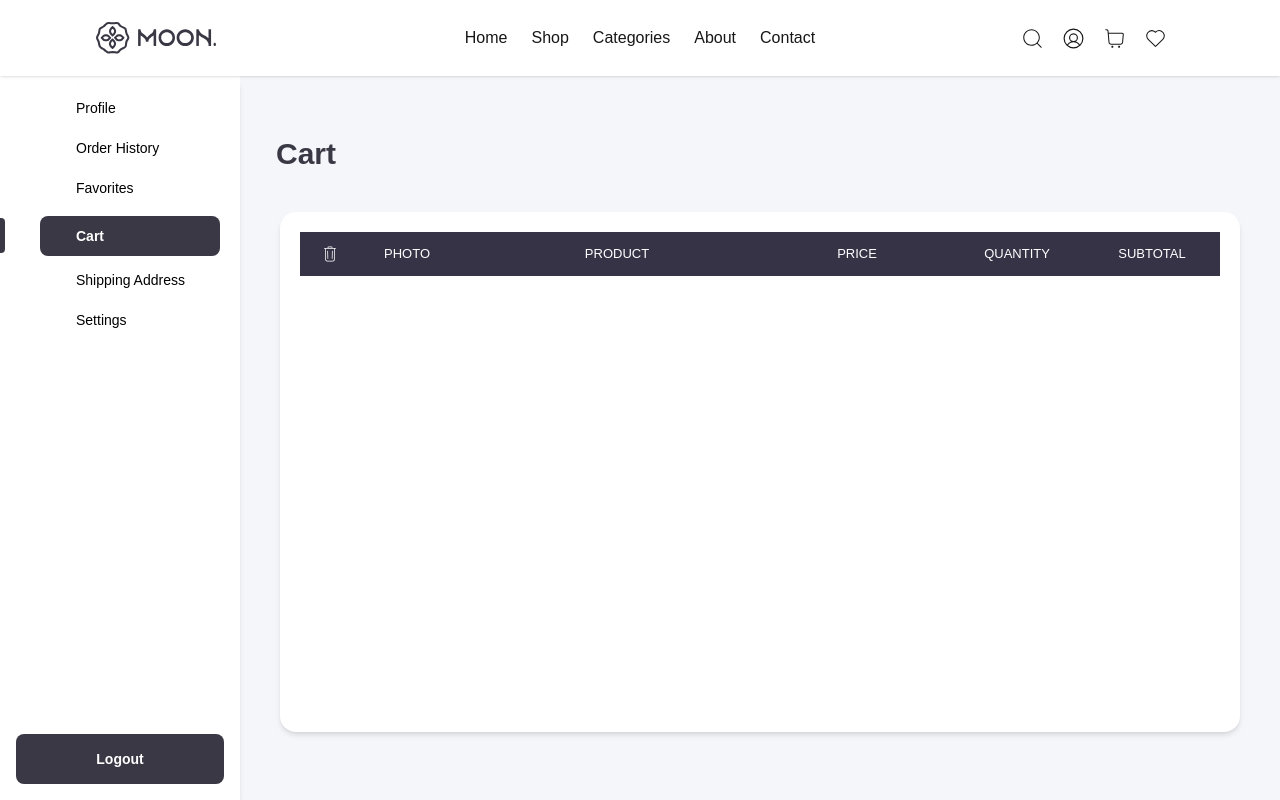
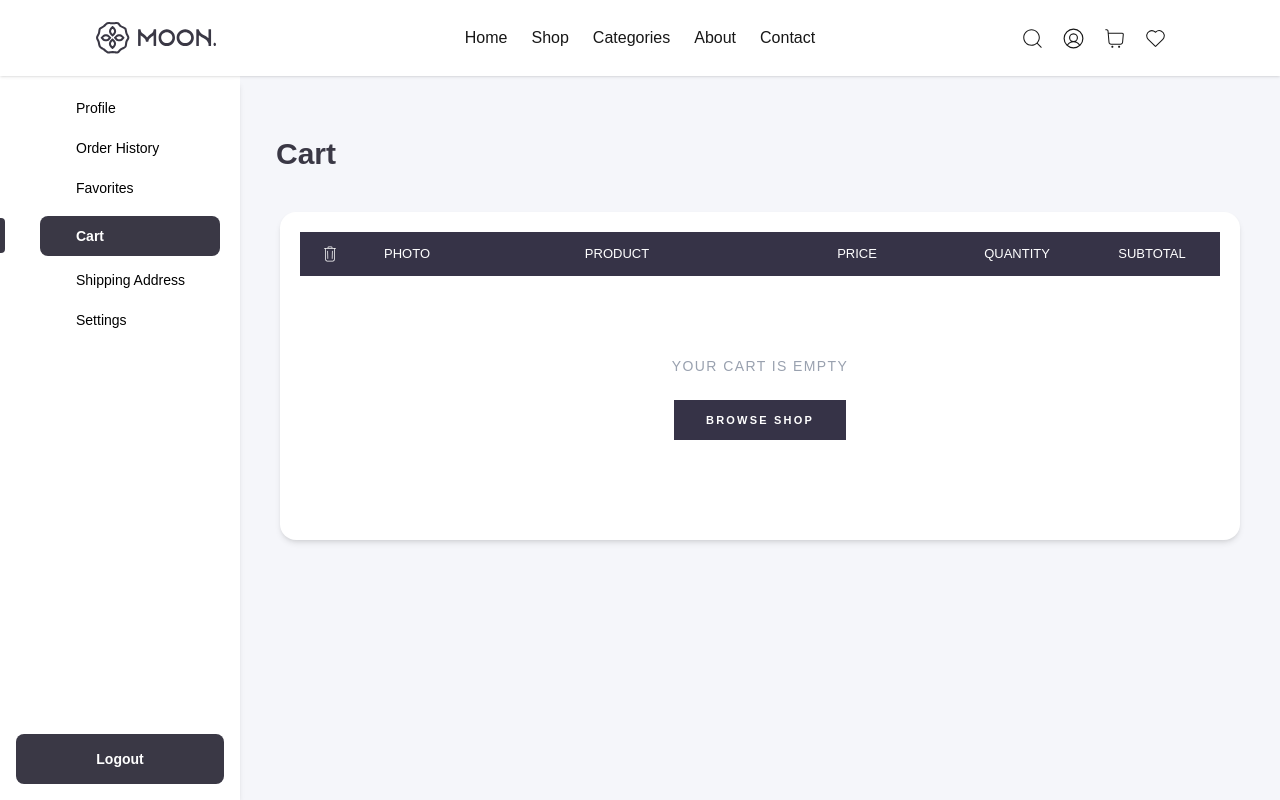
Before and after one commit to Astro24/Moon, a Next.js app: page /Profile/cart in a window 1280 px wide. Shown: the top 800 px of the page. Built offline with nearby package versions, Linux system fonts and the light colour scheme.

Commit message:
refactor(profile): add pagination to profile cart - Add itemsPerPage props to CartItems - Profile cart shows 3 items per page with shared Pagination - Standalone /Cart page shows all items without pagination

```diff
--- a/src/app/components/profile/pagesComponents/CartPage.jsx
+++ b/src/app/components/profile/pagesComponents/CartPage.jsx
@@ -1,7 +1,6 @@
 "use client";
 import { motion, AnimatePresence } from "framer-motion";
 import CartItems from "../../shared/CartItems";
-import Pagination from "../../shared/Pagination";
 
 export default function ProjectPage() {
   return (
@@ -22,12 +21,12 @@ export default function ProjectPage() {
         <motion.div
           initial={{ opacity: 0, y: 40 }}
           animate={{ opacity: 1, y: 0 }}
-          eyit={{ opacity: 0, y: -40 }}
+          exit={{ opacity: 0, y: -40 }}
           transition={{ type: "spring", stiffness: 400, damping: 20 }}
           className="flex flex-col items-center w-full p-10 text-start"
         >
-          <div className="bg-white h-130 w-full rounded-2xl shadow-md p-5">
-            <CartItems />
+          <div className="bg-white w-full rounded-2xl shadow-md p-5">
+            <CartItems itemsPerPage={3} />
           </div>
         </motion.div>
       </AnimatePresence>
--- a/src/app/components/shared/CartItems.jsx
+++ b/src/app/components/shared/CartItems.jsx
@@ -1,8 +1,12 @@
+"use client"
 import Image from "next/image";
+import Link from "next/link";
+import { useState } from "react";
 import { CiTrash } from "react-icons/ci";
 import { useCart } from "@/app/contexts/CartContext";
+import Pagination from "./Pagination";
 
-export default function CartItems() {
+export default function CartItems({ itemsPerPage }) {
   const {
     cart,
     updateQuantity,
@@ -11,6 +15,16 @@ export default function CartItems() {
     subtotal,
     totalItems,
   } = useCart();
+
+  const [currentPage, setCurrentPage] = useState(1);
+
+  const totalPages = itemsPerPage
+    ? Math.ceil(cart.length / itemsPerPage)
+    : 1;
+  const startIndex = itemsPerPage ? (currentPage - 1) * itemsPerPage : 0;
+  const visibleItems = itemsPerPage
+    ? cart.slice(startIndex, startIndex + itemsPerPage)
+    : cart;
 
   return (
     <section>
@@ -34,8 +48,22 @@ export default function CartItems() {
         <div>SUBTOTAL</div>
       </div>
 
+      {visibleItems.length === 0 ? (
+        <div className="text-center py-20">
+          <p className="uppercase tracking-widest text-gray-400 text-sm font-light mb-6">
+            Your Cart is empty
+          </p>
+          <Link
+            href="/Shop"
+            className="inline-block bg-[#363347] text-white px-8 py-3 text-[11px] font-bold tracking-[0.2em] uppercase hover:bg-[#4a465f] transition-colors"
+          >
+            Browse Shop
+          </Link>
+        </div>
+      ) : (
+        <div>
           {/* Cart items */}
-      {cart.map((item) => (
+          {visibleItems.map((item) => (
             <div
               key={item.id}
               className="border border-[#d8d8d8] md:border-0 md:border-b-2 md:border-[#797575] p-4 md:px-2 md:py-3 mb-4 md:mb-0 flex flex-col gap-4 md:grid md:grid-cols-[44px_110px_1.9fr_120px_150px_120px] md:items-center md:text-center md:min-h-37.5"
@@ -83,7 +111,9 @@ export default function CartItems() {
 
               {/* Price */}
               <div className="flex items-center justify-between md:block order-3 md:order-0">
-            <span className="md:hidden text-[13px] text-[#8b8b8b]">Price</span>
+                <span className="md:hidden text-[13px] text-[#8b8b8b]">
+                  Price
+                </span>
                 <span className="text-sm font-semibold text-[#303030]">
                   ${item.price}
                 </span>
@@ -104,7 +134,9 @@ export default function CartItems() {
                   >
                     -
                   </button>
-              <span className="text-sm text-[#303030]">{item.quantity}</span>
+                  <span className="text-sm text-[#303030]">
+                    {item.quantity}
+                  </span>
                   <button
                     type="button"
                     onClick={() => updateQuantity(item.id, item.quantity + 1)}
@@ -127,6 +159,18 @@ export default function CartItems() {
               </div>
             </div>
           ))}
+
+          {itemsPerPage && totalPages > 1 && (
+            <div className="my-6">
+              <Pagination
+                currentPage={currentPage}
+                totalPages={totalPages}
+                onPageChange={setCurrentPage}
+              />
+            </div>
+          )}
+        </div>
+      )}
     </section>
   );
 }
```
Lines whose indentation alone changed are shown as unchanged.
